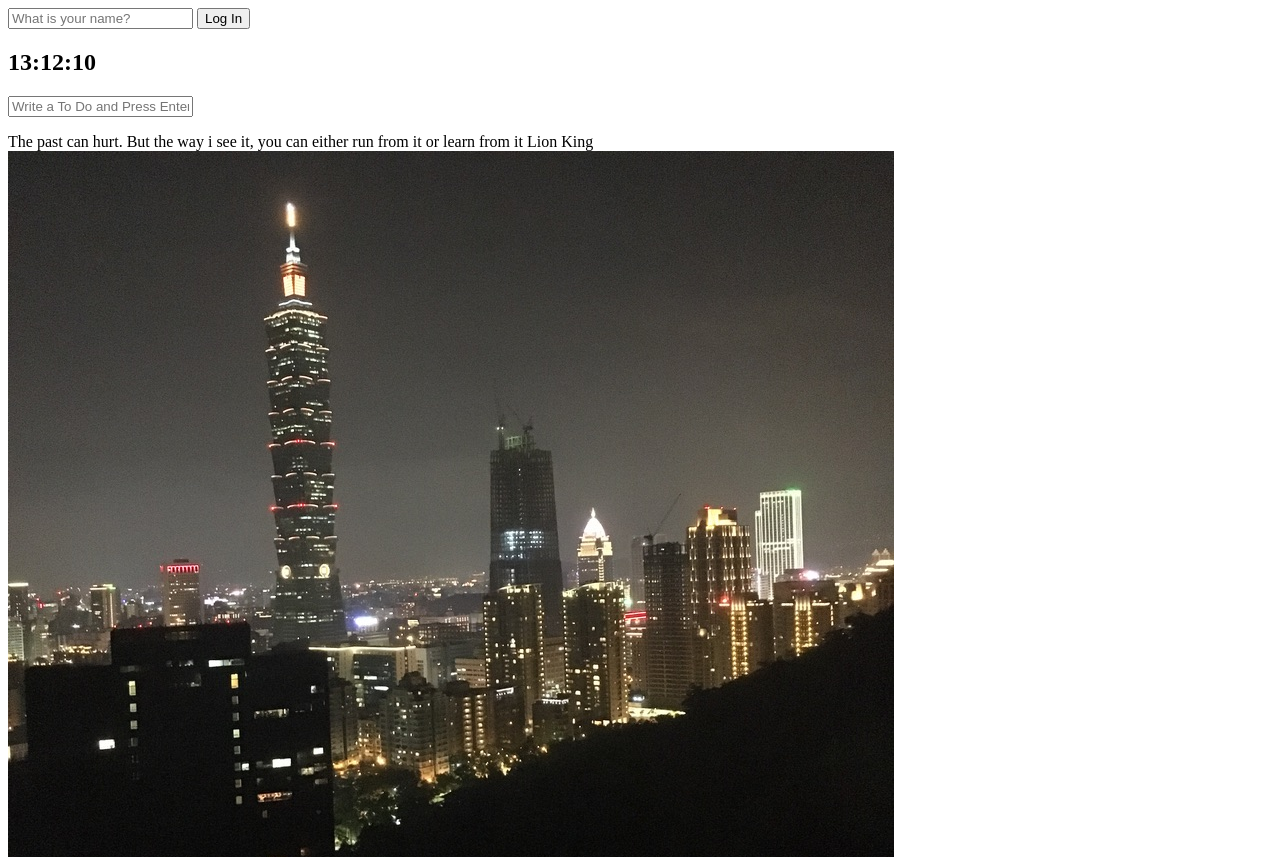
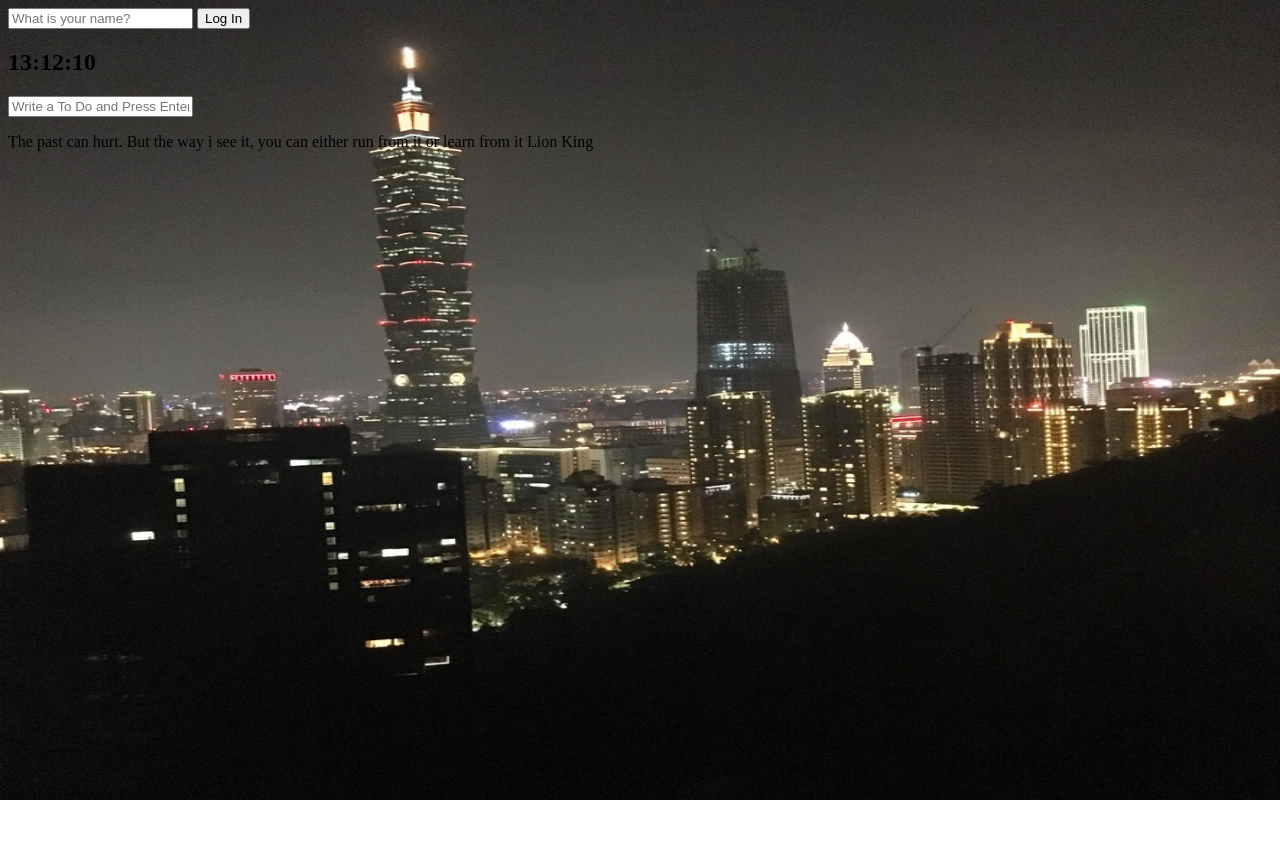
Before and after one commit to hae-on/Momentum, a plain HTML site: page Index.html in a window 1280 px wide. Shown: the top 857 px of the page. After the commit the page ends 800 px from the top, so only its background shows below. Drawn offline with Linux system fonts and the light colour scheme.

Commit message:
[add] 배경 이미지 class 추가 & css

```diff
--- a/css/style.css
+++ b/css/style.css
@@ -1,3 +1,13 @@
 .hidden {
   display: none;
 }
+
+.bgImage {
+  position: absolute;
+  top: 0;
+  left: 0;
+  width: 100%;
+  height: 100%;
+  z-index: -1;
+  animation: fadeIn 0.5s linear;
+}
--- a/js/background.js
+++ b/js/background.js
@@ -11,4 +11,4 @@ bgImage.src = `img/${randomBg}`;
 // html에 bgImage를 추가해준다. 랜덤하게 바뀌기에 html에 직접 넣어주진 못함
 document.body.appendChild(bgImage);
 
-console.log(bgImage);
+bgImage.classList.add("bgImage");
```
